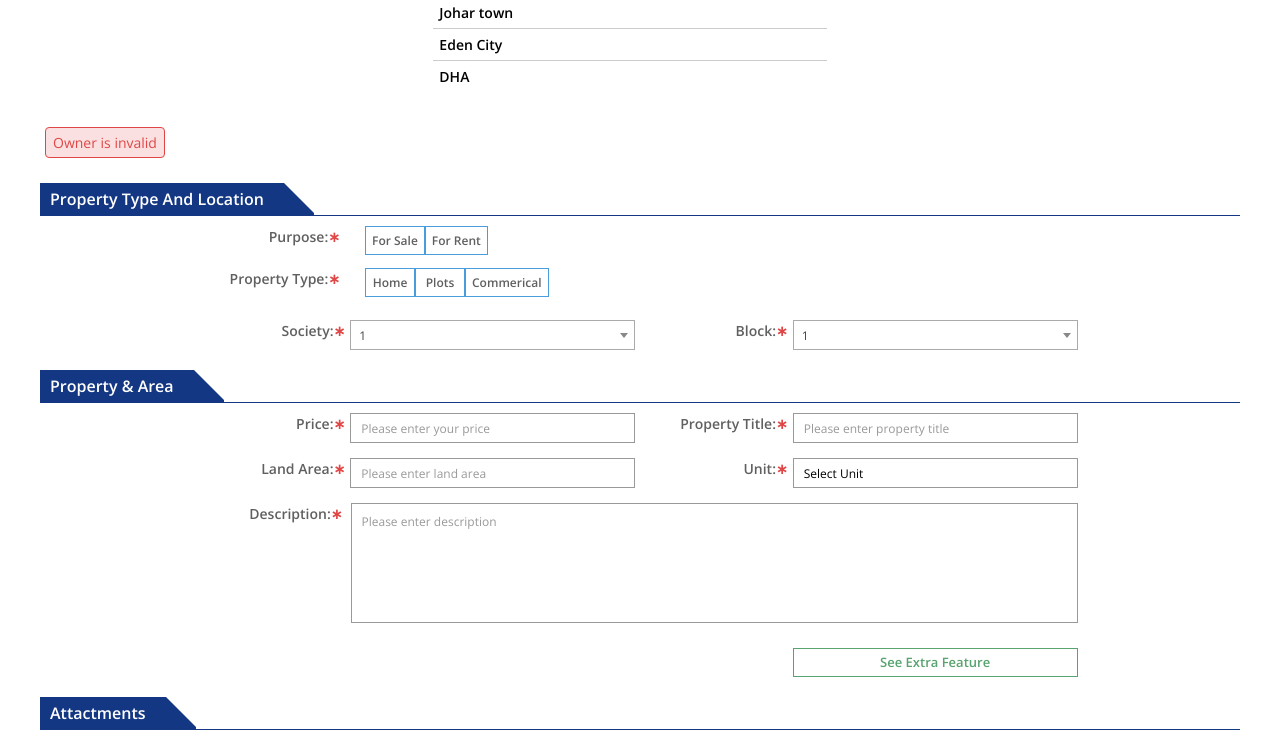
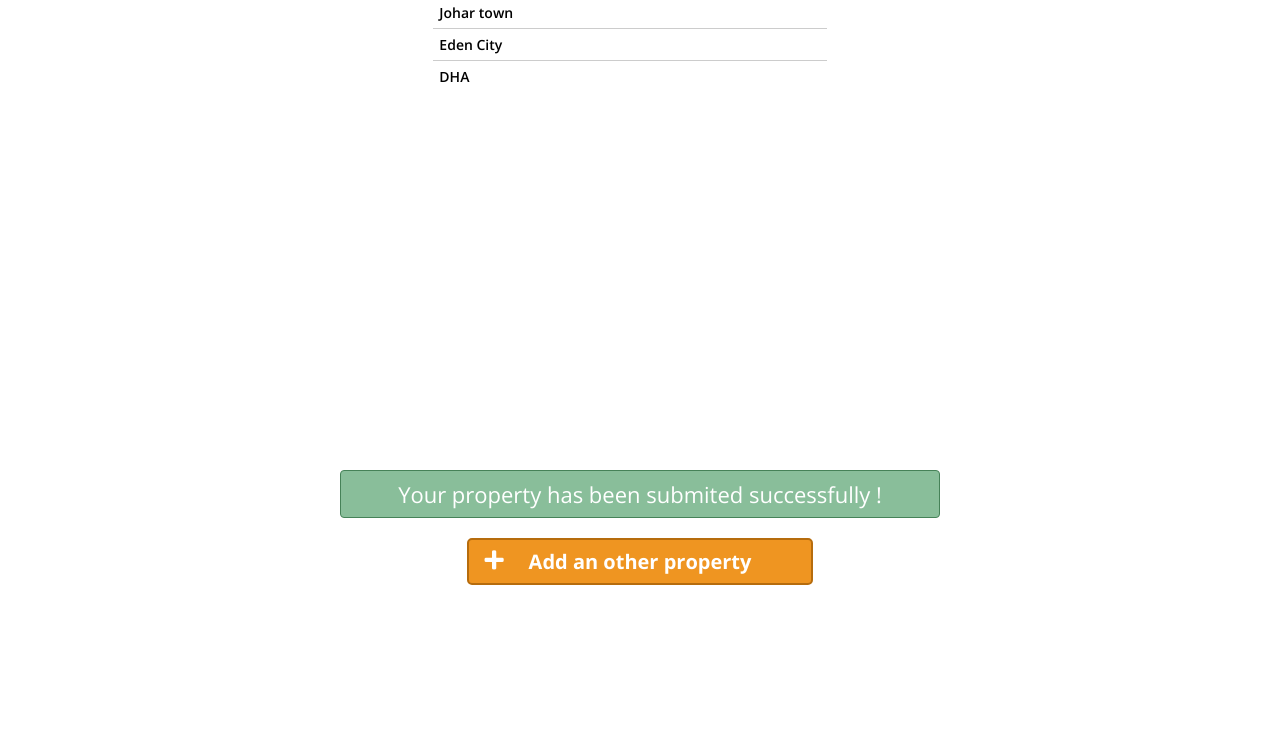
Before and after one commit to zain-jr/property42-frontend, a plain HTML site: page index.html in a window 1280 px wide. Shown: the part 4491-5228 px from the top of the page. Drawn offline with nearby package versions, Linux system fonts and the light colour scheme; files whose address does not match are found by name.

Commit message:
loader thankyou

```diff
--- a/index.html
+++ b/index.html
@@ -948,6 +948,12 @@
 							</div>
 						</div>
 						<div class="addPropertyFormContainer" ng-controller="AddPropertyController" ng-init="initialize()">
+							<div class="thankYou-message-submitPropperty">
+								<div class="messageThankyou-holder">
+									<strong class="ui-thankYou-submitProperty">Your property has been submited successfully !</strong>
+									<a href="#" class="add-anotherProperty">Add an other property</a>
+								</div>
+							</div>
 							<form class="property-add" ng-submit="submitProperty()">
 								<section class="basics-block">
 									<div class="errors">
--- a/scss/_add-property-form.scss
+++ b/scss/_add-property-form.scss
@@ -38,7 +38,7 @@
 		}
 	}
 
-	.please-wait & {
+	&.please-wait {
 		height: 100vh;
 
 		&:after{
@@ -1124,4 +1124,93 @@
 			}
 		}
 	}
+	.thankYou-message-submitPropperty{
+		overflow: hidden;
+		min-height: 100vh;
+		white-space: nowrap;
+		width: 100%;
+
+		&:after {
+			@include align(middle);
+			width: 1px;
+			content: '';
+			height: 100vh;
+			width: 100%;
+			overflow: hidden;
+			margin: 0 0 0 -5px;
+		}
+		.messageThankyou-holder {
+			@include align(middle);
+			width: 100%;
+			white-space: normal;
+			text-align: center;
+			max-width: 600px;
+			position: relative;
+			left: 50%;
+			margin: 0 0 0 -300px;
+
+			@include media('<tablet'){
+				max-width: 300px;
+				margin: 0 0 0 -150px;
+			}
+		}
+		.ui-thankYou-submitProperty {
+			display: block;
+			color: $white;
+			background: rgba($green, 0.7);
+			border: 1px solid darken($green, 10%);
+			border-radius: 4px;
+			padding:10px;
+			@include font(22, 26);
+			font-weight: 400;
+			margin: 0 0 20px;
+
+			@include media('<tablet'){
+				@include font(12, 16);
+			}
+		}
+		.add-anotherProperty{
+			@include align(top);
+			color: $white;
+			background: $orange;
+			text-decoration: none;
+			font-weight: bold;
+			@include font(20,23);
+			padding: 10px 60px;
+			border-radius: 5px;
+			position: relative;
+			border: 2px solid darken($orange, 15%);
+			transition: background 0.4s ease;
+			-webkit-transition: background 0.4s ease;
+			-moz-transition: background 0.4s ease;
+			-ms-transition: background 0.4s ease;
+
+			@include media('<tablet'){
+				@include font(12, 16);
+				padding: 5px 40px;
+			}
+
+			&:after {
+				position: absolute;
+				top: 50%;
+				left: 10px;
+				content: "\e900";
+				color: $white;
+				font-family: 'icomoon';
+				font-size: 30px;
+				line-height: 1;
+				margin: -15px 0 0;
+
+				@include media('<tablet'){
+					font-size: 16px;
+					margin: -8px 0 0;
+				}
+			}
+
+			&:hover {
+				background: $green;
+				border-color: darken($green, 0%);
+			}
+		}
+	}
 }
```
Also changed, not shown: includes/add-property-form.html (+6 -0 lines), css/main.css, images/rolling.gif (added).
